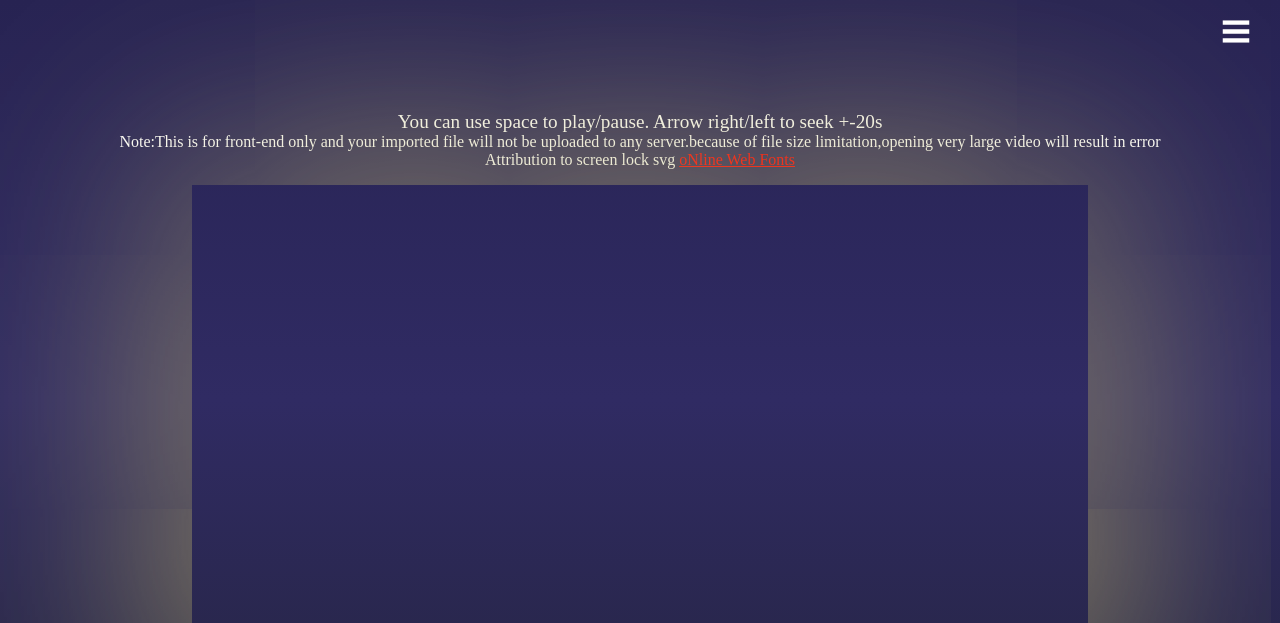
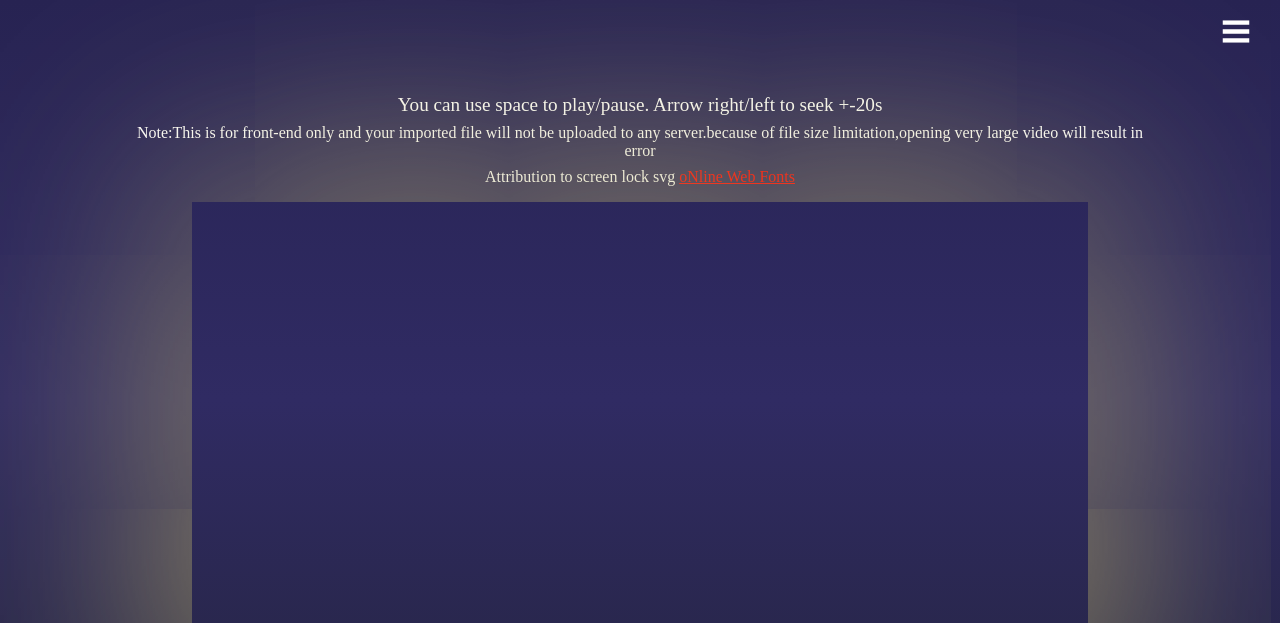
Before and after one commit to ATPaing/video-player, a plain HTML site: page index.html in a window 1280 px wide. Shown: the top 623 px of the page. Drawn offline with Linux system fonts and the light colour scheme.

Commit message:
Update style.css

```diff
--- a/style.css
+++ b/style.css
@@ -32,9 +32,15 @@ ul{
     display: flex;
     flex-direction: column;
     align-items: center;
+    gap: .5em;
 }
 .this-and-that,.attr,.note{
     color: white;
+}
+.note{
+    width: 80vw;
+    margin-inline: auto;
+    text-align: center;
 }
 .attr a {
     color: red;
```
